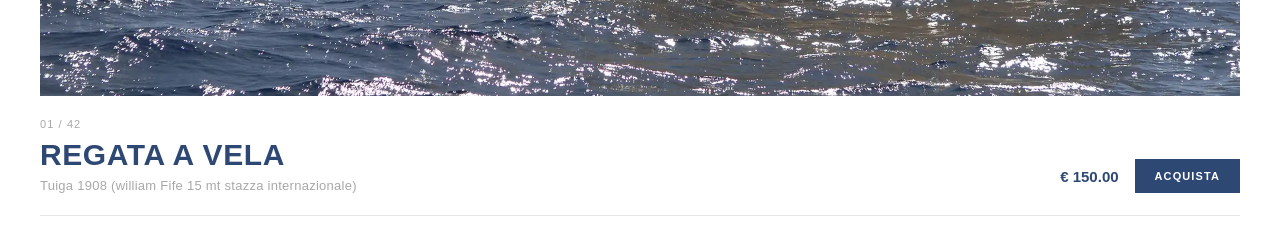
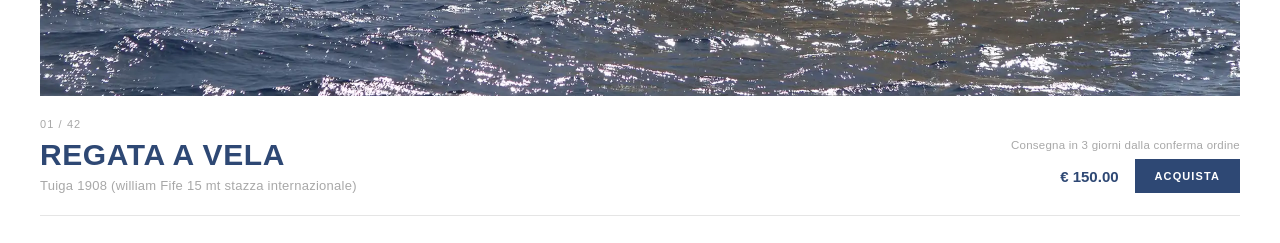
Before and after one commit to fotoramella-alberto/def, a website: page index.html in a window 1280 px wide. Shown: the part 780-1023 px from the top of the page. Drawn offline with Linux system fonts and the light colour scheme.

Commit message:
Add files via upload

```diff
--- a/index.html
+++ b/index.html
@@ -154,7 +154,11 @@
     letter-spacing:.02em;
   }
   .cap-right{
-    display:flex; align-items:center; gap:16px;
+    display:flex; flex-wrap:wrap; justify-content:flex-end; align-items:center; gap:8px 16px;
+  }
+  .cap-right .delivery{
+    flex-basis:100%; text-align:right;
+    font-size:11.5px; color:var(--stone); letter-spacing:.02em;
   }
   .cap-right .price{
     font-size:15px; font-weight:600; color:var(--ink); white-space:nowrap;
@@ -436,6 +440,7 @@
             <p>${w.info}</p>
           </div>
           <div class="cap-right">
+            <span class="delivery">Consegna in 3 giorni dalla conferma ordine</span>
             <span class="price">€ ${w.price.toFixed(2)}</span>
             <button class="buy-btn" data-idx="${i}">Acquista</button>
           </div>
```
